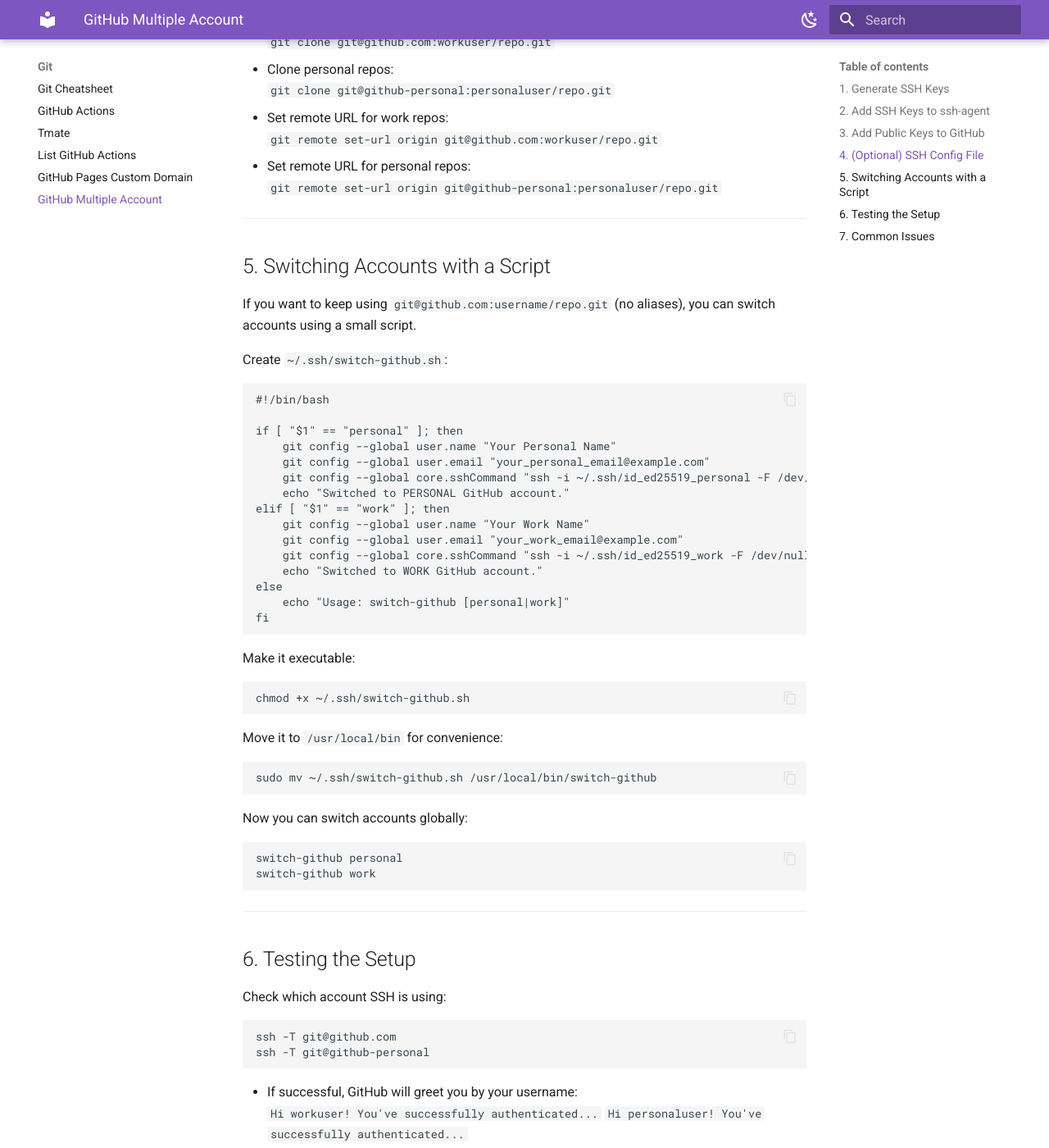
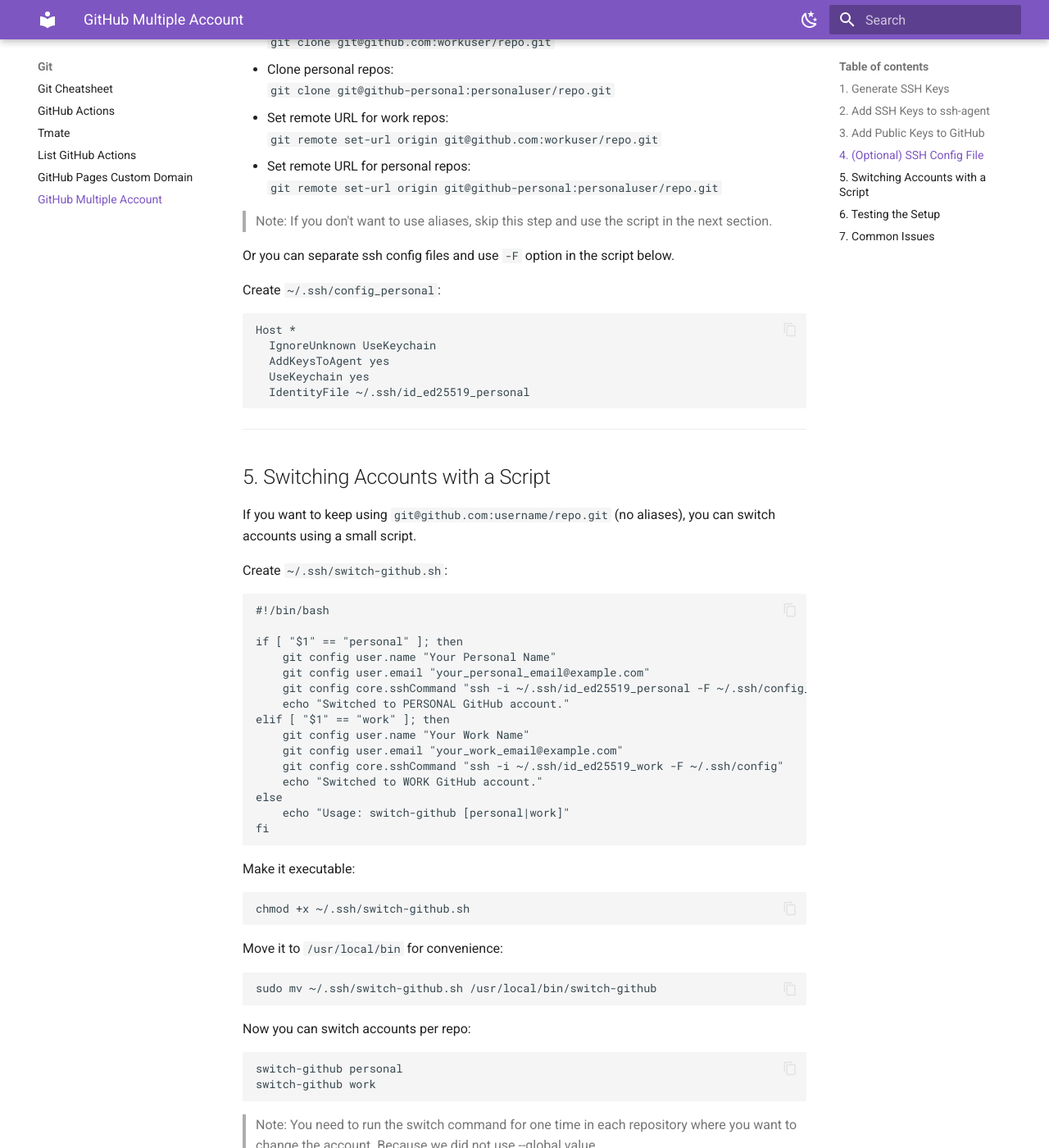
Before and after one commit to ozgurryazilimci/dev-notes, an MkDocs documentation site: the page built from docs/git/github-multiple-accounts.md, in a window 1280 px wide and 1400 px high, scrolled down 1761 px. Shown: the whole window at 82% size. Built offline with MkDocs 1.6.1 and Material for MkDocs 9.7.7, drawn with Linux system fonts in a browser that asks for light colours; some of the changed text lies outside the part shown.

Commit message:
Update github multiple account page

````diff
--- a/docs/git/github-multiple-accounts.md
+++ b/docs/git/github-multiple-accounts.md
@@ -84,6 +84,20 @@
 - Set remote URL for personal repos:
   `git remote set-url origin git@github-personal:personaluser/repo.git`
 
+> Note: If you don't want to use aliases, skip this step and use the script in the next section.
+
+Or you can separate ssh config files and use `-F` option in the script below.
+
+Create `~/.ssh/config_personal`:
+
+```plaintext
+Host *
+  IgnoreUnknown UseKeychain
+  AddKeysToAgent yes
+  UseKeychain yes
+  IdentityFile ~/.ssh/id_ed25519_personal
+```
+
 ---
 
 ## 5. Switching Accounts with a Script
@@ -96,14 +110,14 @@
 #!/bin/bash
 
 if [ "$1" == "personal" ]; then
-    git config --global user.name "Your Personal Name"
-    git config --global user.email "your_personal_email@example.com"
-    git config --global core.sshCommand "ssh -i ~/.ssh/id_ed25519_personal -F /dev/null "
+    git config user.name "Your Personal Name"
+    git config user.email "your_personal_email@example.com"
+    git config core.sshCommand "ssh -i ~/.ssh/id_ed25519_personal -F ~/.ssh/config_personal"
     echo "Switched to PERSONAL GitHub account."
 elif [ "$1" == "work" ]; then
-    git config --global user.name "Your Work Name"
-    git config --global user.email "your_work_email@example.com"
-    git config --global core.sshCommand "ssh -i ~/.ssh/id_ed25519_work -F /dev/null"
+    git config user.name "Your Work Name"
+    git config user.email "your_work_email@example.com"
+    git config core.sshCommand "ssh -i ~/.ssh/id_ed25519_work -F ~/.ssh/config"
     echo "Switched to WORK GitHub account."
 else
     echo "Usage: switch-github [personal|work]"
@@ -122,13 +136,15 @@
 sudo mv ~/.ssh/switch-github.sh /usr/local/bin/switch-github
 ```
 
-Now you can switch accounts globally:
+Now you can switch accounts per repo:
 
 ```bash
 switch-github personal
 switch-github work
 ```
 
+> Note: You need to run the switch command for one time in each repository where you want to change the account.
+> Because we did not use --global value.
 ---
 
 ## 6. Testing the Setup
@@ -137,7 +153,7 @@
 
 ```bash
 ssh -T git@github.com
-ssh -T git@github-personal
+ssh -T git@github-personal # if using alias
 ```
 
 - If successful, GitHub will greet you by your username:
@@ -149,7 +165,7 @@
 ```bash
 git config user.name
 git config user.email
-git config --global core.sshCommand
+git config core.sshCommand
 ```
 
 List loaded keys:
````
